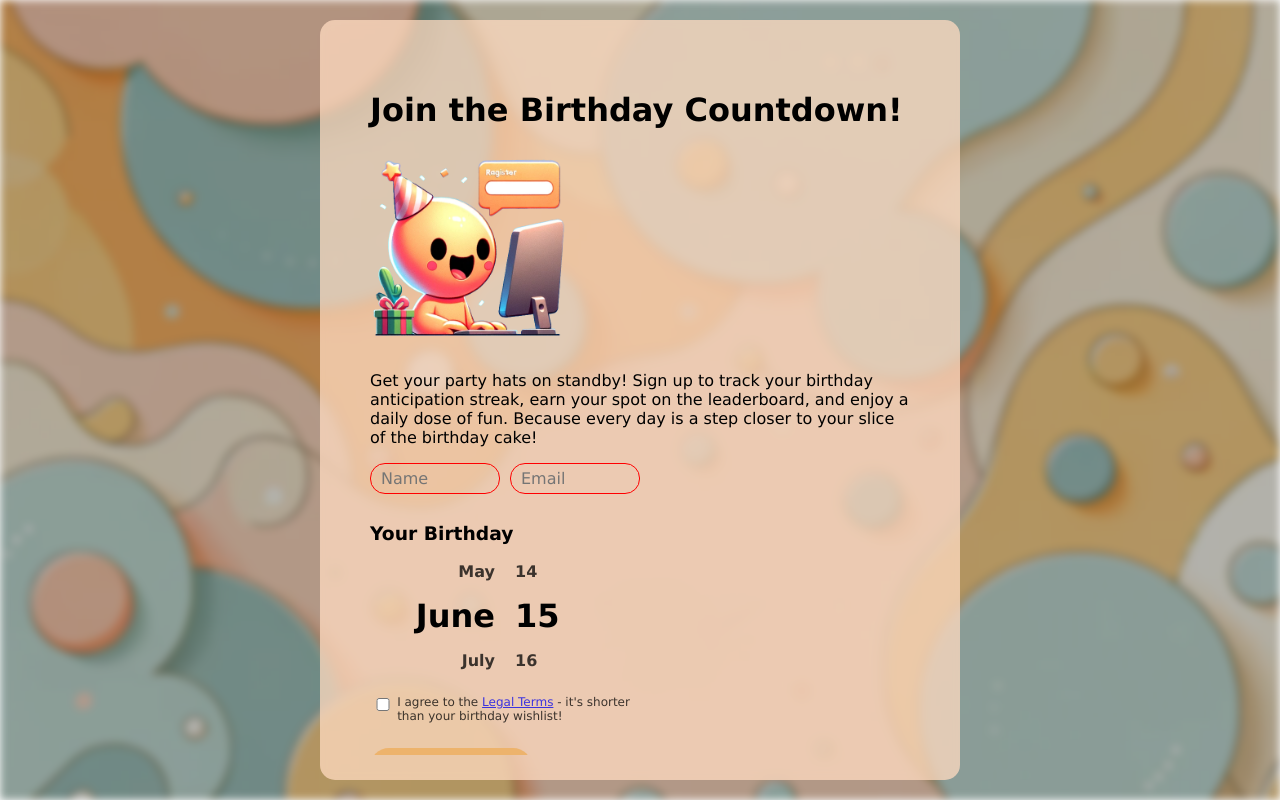
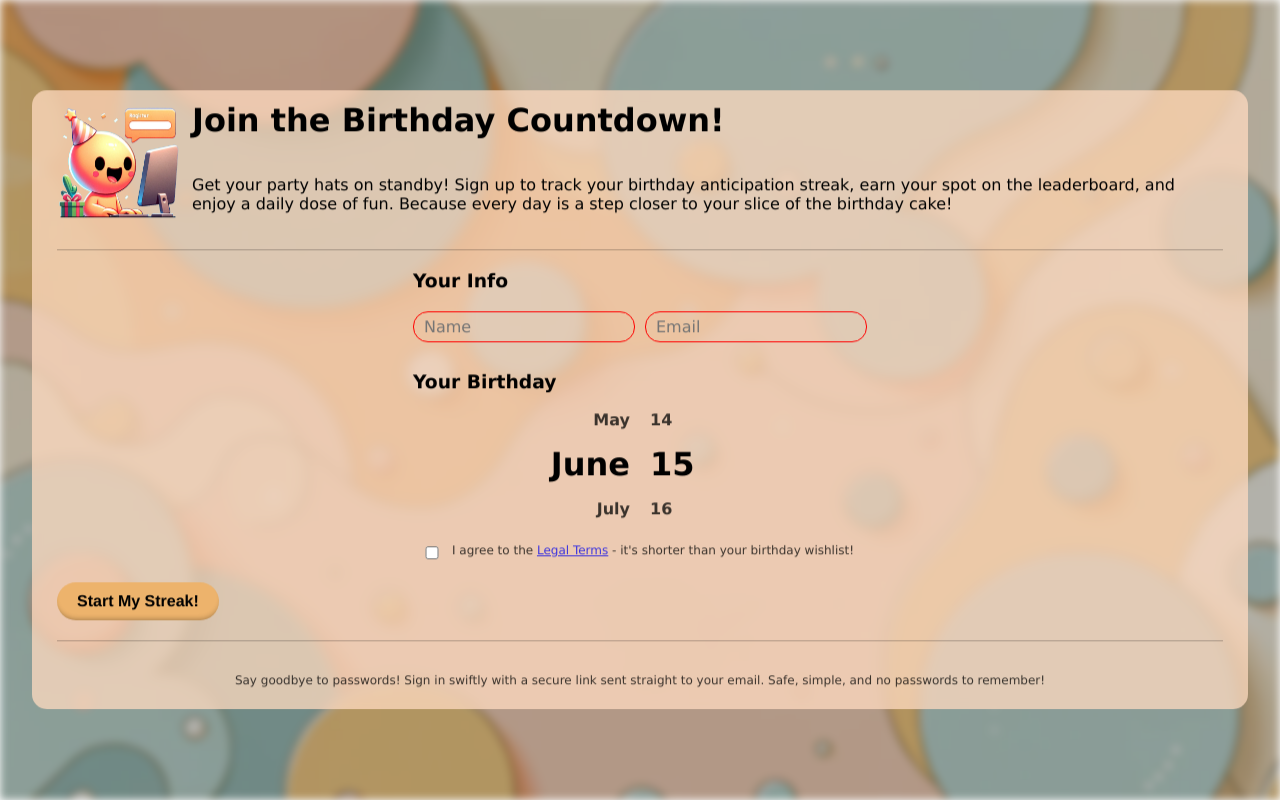
Before and after one commit to Ross-Alexandra/is-it-my-birthday-app, a Vue app in the folder v2/web/: page /signup in a window 1280 px wide. Built offline with nearby package versions, Linux system fonts and the light colour scheme; what @ionic/vue would draw is missing.

Commit message:
Restyle the register page w/ mobile support

```diff
--- a/v2/web/public/index.html
+++ b/v2/web/public/index.html
@@ -29,6 +29,7 @@
             --secondary-font-color: #ffffff;
 
             --backup-background-color: #ffdbc1;
+            --backup-transparent-background-color: #ffdbc1bf;
 
             --primary-color: #adc3be;
             --secondary-color: #edb36c;
--- a/v2/web/src/shared/panel-page.vue
+++ b/v2/web/src/shared/panel-page.vue
@@ -1,8 +1,6 @@
 <template>
     <div class="panel">
-        <div class="panel-inner">
-            <slot />
-        </div>
+        <slot />
     </div>
 </template>
 
@@ -19,40 +17,19 @@
 
         display: flex;
         flex-direction: column;
-        align-items: center;
-        justify-content: center;
-        margin: 0px auto;
+        align-items: start;
 
-        padding: 25px;
-        width: fit-content;
-        height: fit-content;
+        overflow: auto;
+        width: max-content;
 
-        max-width: 75vw;
-        max-height: 95vh;
+        padding: 10px 25px;
 
-        &::after {
-            content: '';
-            position: absolute;
-            top: 0;
-            left: 0;
+        max-height: 85vh;
+        max-width: 95vw;
 
-            width: 100%;
-            height: 100%;
-
-            background-color: var(--backup-background-color);
-            opacity: 0.75;
-            backdrop-filter: blur(5px);
-            border-radius: var(--border-radius);
-
-            z-index: -1;
-        }
-    }
-
-    .panel-inner {
-        height: 100%;
-        overflow: auto;
-
-        padding: 25px;
+        background-color: var(--backup-transparent-background-color);
+        backdrop-filter: blur(5px);
+        border-radius: var(--border-radius);
     }
 }
 
@@ -63,41 +40,21 @@
         left: 50%;
         transform: translate(-50%, -50%);
 
-        overflow: auto;
-
         display: flex;
         flex-direction: column;
         align-items: start;
 
-        width: 95vw;
-        height: fit-content;
-
-        max-height: 95svh;
-        min-height: 75svh;
-
-        &::after {
-            content: '';
-            position: fixed;
-            top: 0;
-            left: 0;
-
-            width: 100%;
-            height: 100%;
-
-            background-color: var(--backup-background-color);
-            opacity: 0.75;
-            backdrop-filter: blur(5px);
-            border-radius: var(--border-radius);
-
-            z-index: -1;
-        }
-    }
-
-    .panel-inner {
-        height: 100%;
         overflow: auto;
 
         padding: 10px 25px;
+
+        width: 95vw;
+        min-height: 75svh;
+        max-height: 95svh;
+
+        background-color: var(--backup-transparent-background-color);
+        backdrop-filter: blur(5px);
+        border-radius: var(--border-radius);
     }
 }
 </style>
--- a/v2/web/src/views/login-page.vue
+++ b/v2/web/src/views/login-page.vue
@@ -38,5 +38,8 @@ import PanelPage from '@/shared/panel-page.vue';
 }
 
 @media (max-width: $tablet-breakpoint) {
+    .login-panel {
+
+    }
 }
 </style>
--- a/v2/web/src/views/register-page.vue
+++ b/v2/web/src/views/register-page.vue
@@ -1,13 +1,13 @@
 <template>
     <panel-page>
         <div class="register-panel">
-            <h1>Join the Birthday Countdown!</h1>
+            <div class="signup-info">
                 <picture>
                     <source
                         srcset="/assets/register.png"
                         media="(min-width: 801px)"
-                    width="200px"
-                    height="200px"
+                        width="125px"
+                        height="125px"
                         alt="register"
                     />
                     <source
@@ -25,14 +25,20 @@
                     />
                 </picture>
 
+                <h1>Join the Birthday Countdown!</h1>
                 <p class="signup-cta">
                     Get your party hats on standby! Sign up to track your birthday
                     anticipation streak, earn your spot on the leaderboard, and enjoy a
                     daily dose of fun. Because every day
                     is a step closer to your slice of the birthday cake!
                 </p>
+            </div>
+
+            <div class="divider" />
 
             <div class="register-info">
+                <h3 class="register-title">Your Info</h3>
+
                 <label data-for="name">
                     <input
                         type="text"
@@ -104,13 +110,61 @@ function setMonth(month: Months) {
 
 // Desktop Styling
 @media (min-width: ($tablet-breakpoint + 1px)) {
+    .register-panel {
+        display: flex;
+        flex-direction: column;
+
+        h1 {
+            margin: 0px 0px 10px 0px;
+        }
+
+        button {
+            align-self: start;
+        }
+    }
+
+    .signup-info {
+        display: grid;
+        grid-template-areas:
+            "picture info"
+            "picture cta";
+        grid-template-columns: fit-content 5fr;
+        grid-gap: 10px;
+
+        picture,
+        img {
+            grid-area: picture;
+            align-self: center;
+            justify-self: end;
+
+            height: 100%;
+            object-fit: contain;
+        }
+
+        h1 {
+            grid-area: info;
+            margin: 0px 0px 10px 0px;
+            align-self: end;
+        }
+
+        .signup-cta {
+            grid-area: cta;
+            align-self: end;
+        }
+    }
+
     .register-info {
         display: grid;
         grid-template-columns: repeat(2, 1fr);
         grid-gap: 10px;
-        margin-bottom: 20px;
+        margin: 0px auto 20px auto;
 
         max-width: 50%;
+
+        .register-title {
+            grid-column: 1 / -1;
+            margin: 0px 0px 10px 0px;
+        }
 
         label {
             display: flex;
@@ -172,6 +226,7 @@ function setMonth(month: Months) {
     }
 }
 
+// Mobile Styling
 @media (max-width: $tablet-breakpoint) {
     .register-panel {
         display: flex;
@@ -181,20 +236,49 @@ function setMonth(month: Months) {
             margin: 0px 0px 10px 0px;
         }
 
-        picture,
-        img {
-            align-self: center;
+        button {
+            align-self: start;
         }
     }
 
+    .signup-info {
+        display: grid;
+        grid-template-areas:
+            "picture picture"
+            "info info";
+        grid-template-columns: 1fr 1fr;
+        grid-gap: 10px;
+
+        picture,
+        img {
+            grid-area: picture;
+            justify-self: center;
+
+            height: 100%;
+            object-fit: contain;
+        }
+
+        h1 {
+            grid-area: info;
+            margin: 0px 0px 10px 0px;
+            justify-self: center;
+        }
+
         .signup-cta {
+            grid-area: cta;
+            align-self: end;
             display: none;
+        }
     }
 
     .register-info {
         display: flex;
         flex-direction: column;
-        align-items: center;
+        gap: 10px;
+
+        .register-title {
+            margin: 0px 0px 10px 0px;
+        }
     }
 
     .register-info > label[data-for="name"] > input {
```
Lines whose indentation alone changed are shown as unchanged.
